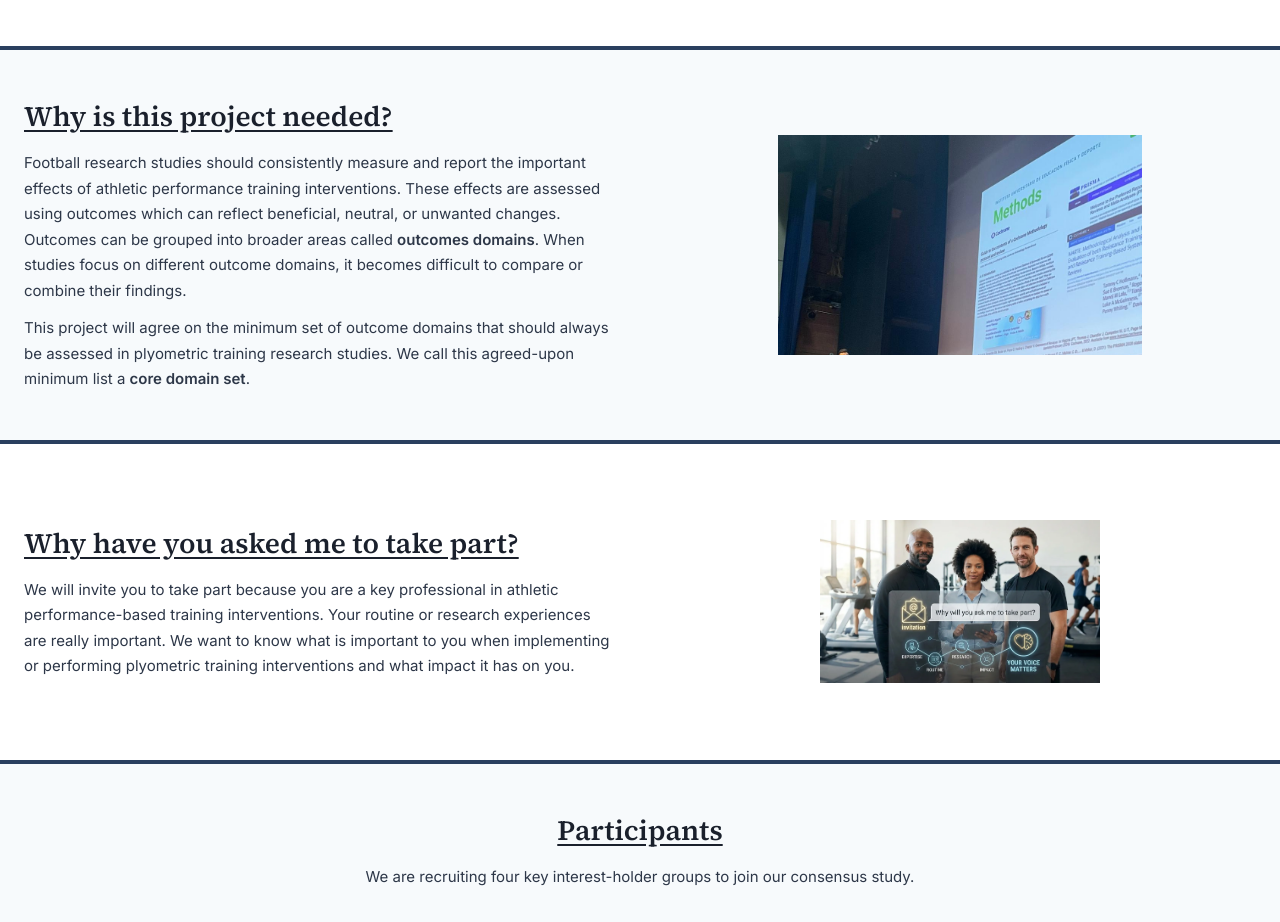
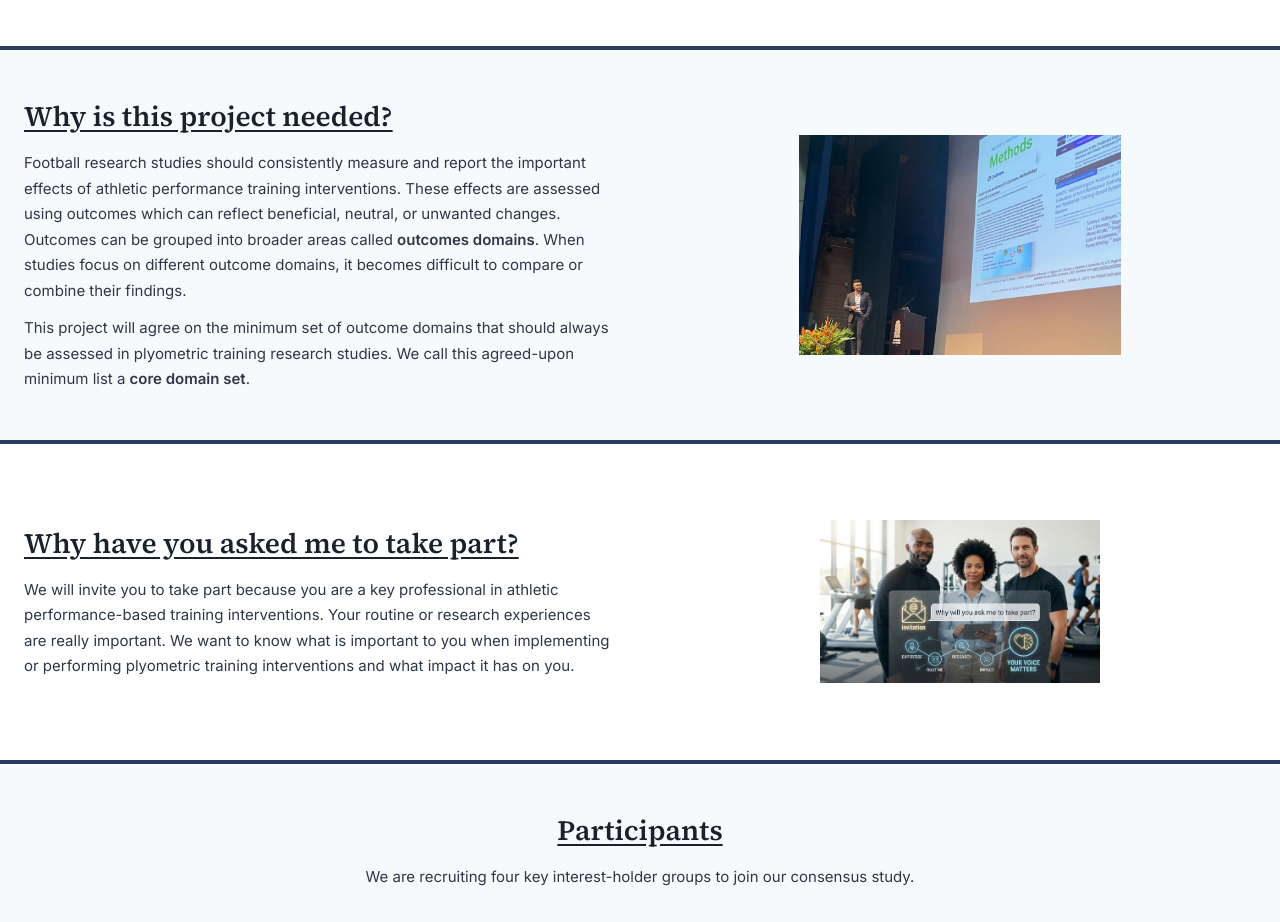
Before and after one commit to LoaizaBetancur/CAPIS-Project-Website, a Next.js app: page / in a window 1280 px wide. Shown: the part 1080-2002 px from the top of the page. Built offline with nearby package versions, Linux system fonts and the light colour scheme.

Commit message:
style: adjust andres1.JPG scale to 115%, reposition to show full person

```diff
--- a/app/page.tsx
+++ b/app/page.tsx
@@ -237,12 +237,12 @@ export default function HomePage() {
             </p>
           </div>
           <div style={{ display: "flex", justifyContent: "center", alignItems: "center", overflow: "hidden" }}>
-            <div style={{ position: "relative", width: "280px", height: "220px", transform: "scale(1.3)", transformOrigin: "center top" }}>
+            <div style={{ position: "relative", width: "280px", height: "220px", transform: "scale(1.15)", transformOrigin: "center 30%" }}>
               <Image
                 src="/images/andres1.JPG"
                 alt="Andres Loaiza-Betancur presenting the CAPIS project"
                 fill
-                style={{ objectFit: "cover", objectPosition: "center top" }}
+                style={{ objectFit: "cover", objectPosition: "center 20%" }}
                 sizes="280px"
               />
             </div>
```
